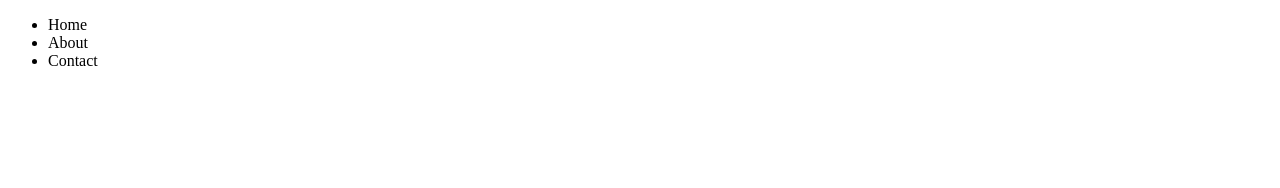
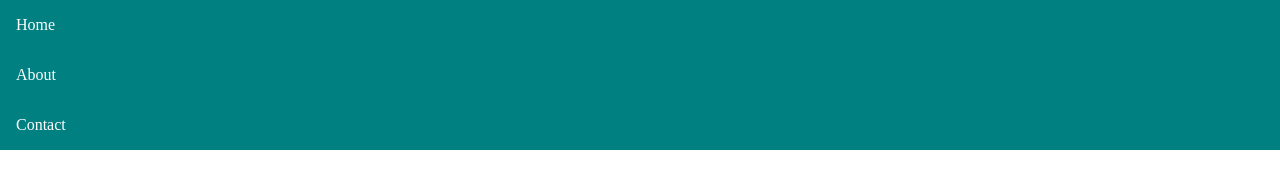
Before and after one commit to milleraundra/accessible-delightful-design, a plain HTML site: page vanilla/index.html in a window 1280 px wide. Drawn offline with Linux system fonts and the light colour scheme.

Commit message:
Update list to have background color and links - struggling with flex/grid required divs and not cluttering html

```diff
--- a/vanilla/index.html
+++ b/vanilla/index.html
@@ -5,6 +5,7 @@
     <title>Accessible | Delightful</title>
     <link href="styles.css" rel="stylesheet">
     <script src="index.js" type="javascript"></script>
+    <link href="styles.css" type="text/css">
 </head>
 <body>
 <!--
@@ -12,6 +13,7 @@
     X navbar is identifiable and navigable by keyboard
     - active state displayed in li items
     X ul or ol best?
+    x add anchor tags - somehow get them to be like selectable button options. can't interact as list items.
     - styles
         - colors
         - layout
@@ -20,9 +22,9 @@
 -->
 <nav class="primary-navbar">
     <ul>
-        <li class="primary-navbar-item">Home</li>
-        <li class="primary-navbar-item">About</li>
-        <li class="primary-navbar-item">Contact</li>
+        <li class="primary-navbar-item"><a href="#home">Home</a></li>
+        <li class="primary-navbar-item"><a href="#about">About</a></li>
+        <li class="primary-navbar-item"><a href="#contact">Contact</a></li>
     </ul>
 
 </body>
--- a/vanilla/styles.css
+++ b/vanilla/styles.css
@@ -0,0 +1,23 @@
+body {
+    margin: 0;
+    padding: 0;
+    box-sizing: border-box;
+}
+
+.primary-navbar ul{
+    margin: 0;
+    padding: 0;
+    display: grid;
+    width: 100vw;
+}
+
+.primary-navbar ul li{
+    list-style: none;
+    padding: 1rem;
+    background-color: teal;
+}
+
+.primary-navbar ul li a {
+    text-decoration: none;
+    color: white;
+}
```
